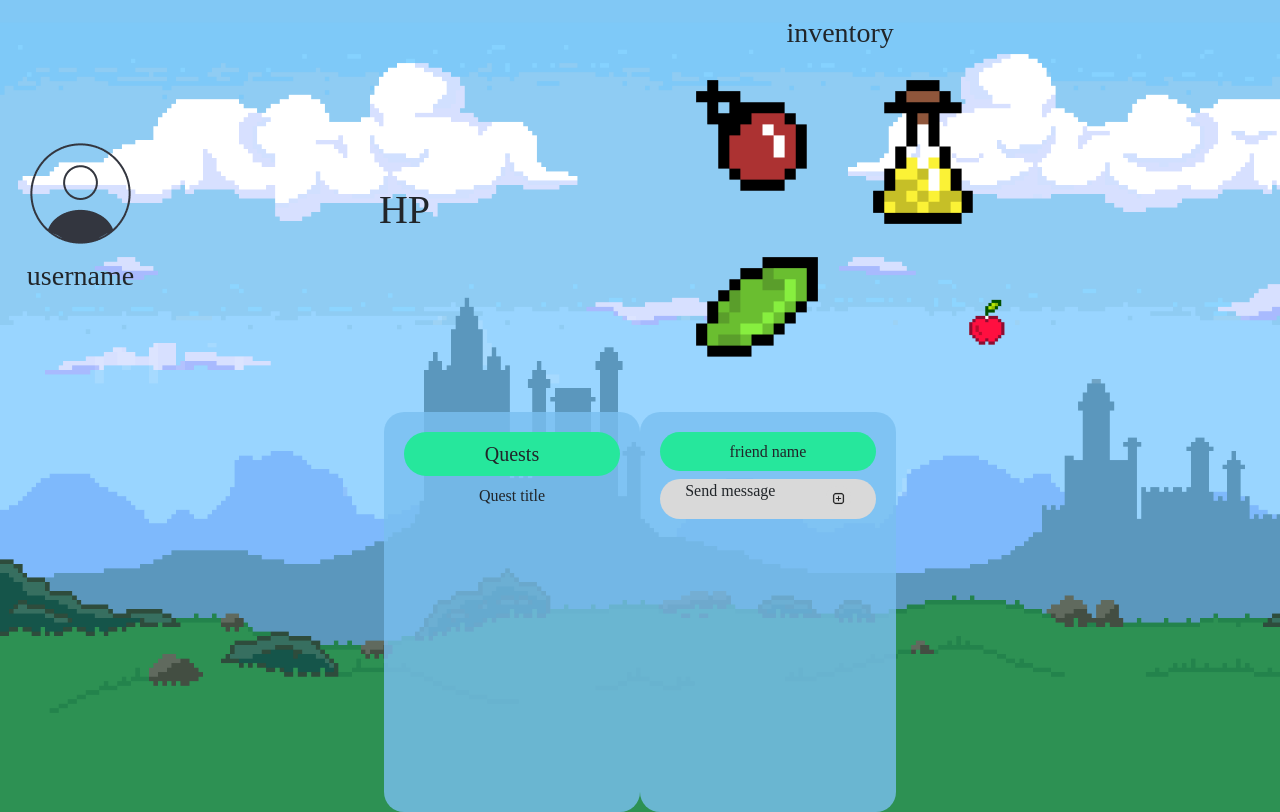
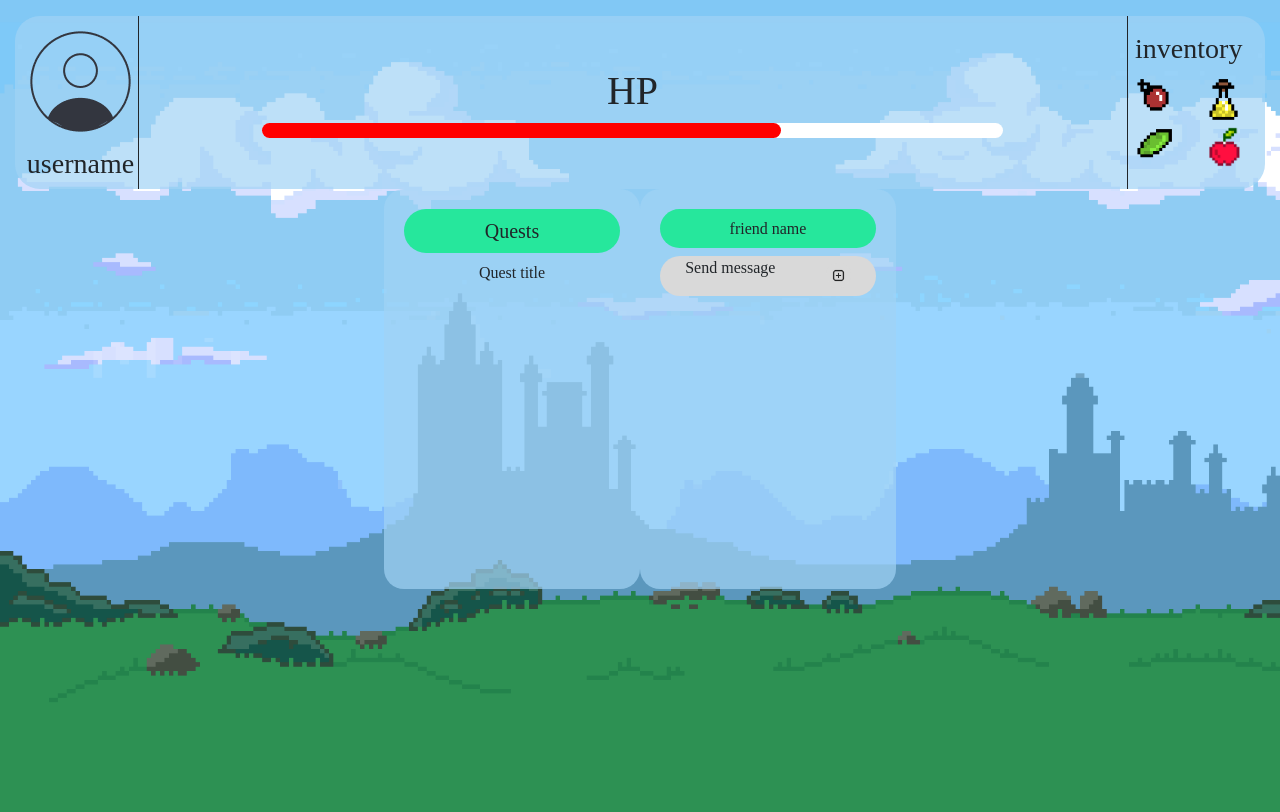
Before and after one commit to wael-benslimen/python_project, a Flask app: template FableForge/flask_app/templates/dashboard.html in a window 1280 px wide. After the commit the page ends 702 px from the top, so only its background shows below. Run offline with Flask 3, Linux system fonts and the light colour scheme; the template is opened without the code that fills it, so the values that code supplies are empty; some web fonts are replaced.

Commit message:
Update dashboard_style.css

```diff
--- a/FableForge/flask_app/static/css/dashboard_style.css
+++ b/FableForge/flask_app/static/css/dashboard_style.css
@@ -10,41 +10,82 @@ body{
     background-size: cover;
     background-repeat: no-repeat;
     min-height: 100vh;
-    overflow-x: hidden;
 }
 /* navbar */
 
-.quests{
+/* end navbar */
+/* header */
+header{
+    height: fit-content;
+    background-color: rgba(162, 211, 245, 0.7);
+    border-radius: 25px;
+}
+.user_info{
+    border-right: 1px solid;
+    width: 10%;
+}
+/* hp */
+.hp{
+    width: 80%;
+}
+.hpbar{
+    width: 75%;
+    height: 15px;
+    background-color: white;
+    display: block;
+    border-radius: 25px;
+}
+.hpbar_filler{
+    width: 70%;
+    height: 15px;
+    background-color: red;
+    display: block;
+    border-radius: 25px;
+}
+/* inventory */
+.inventory{
+    border-left: 1px solid;
+    width: 10%;
+}
+.inventory img{
+    width: 50px;
+}
+.quests {
 
-    background-color: rgba(122, 192, 240, 0.8);
+    background-color: rgba(162, 211, 245, 0.7);
     padding: 20px;
     height: 50vh;
     width: 20vw;
     border-radius: 20px;
     text-align: center;
 }
+
 .quests ul li {
     list-style: none;
 }
-.chats{
-    background-color: rgba(122, 192, 240, 0.8);
+
+.chats {
+    background-color: rgba(162, 211, 245, 0.7);
     padding: 20px;
     height: 50vh;
     width: 20vw;
     border-radius: 20px;
     text-align: center;
 }
-.chats h6{
+
+.chats h6 {
     background-color: #26E79C;
     padding: 10px;
     border-radius: 30px;
 }
-.quests h5{
+
+.quests h5 {
     background-color: #26E79C;
     padding: 10px;
     border-radius: 30px;
 }
-.message{
+
+.message {
     background-color: #D9D9D9;
     border-radius: 20px;
     align-items: center;
```
